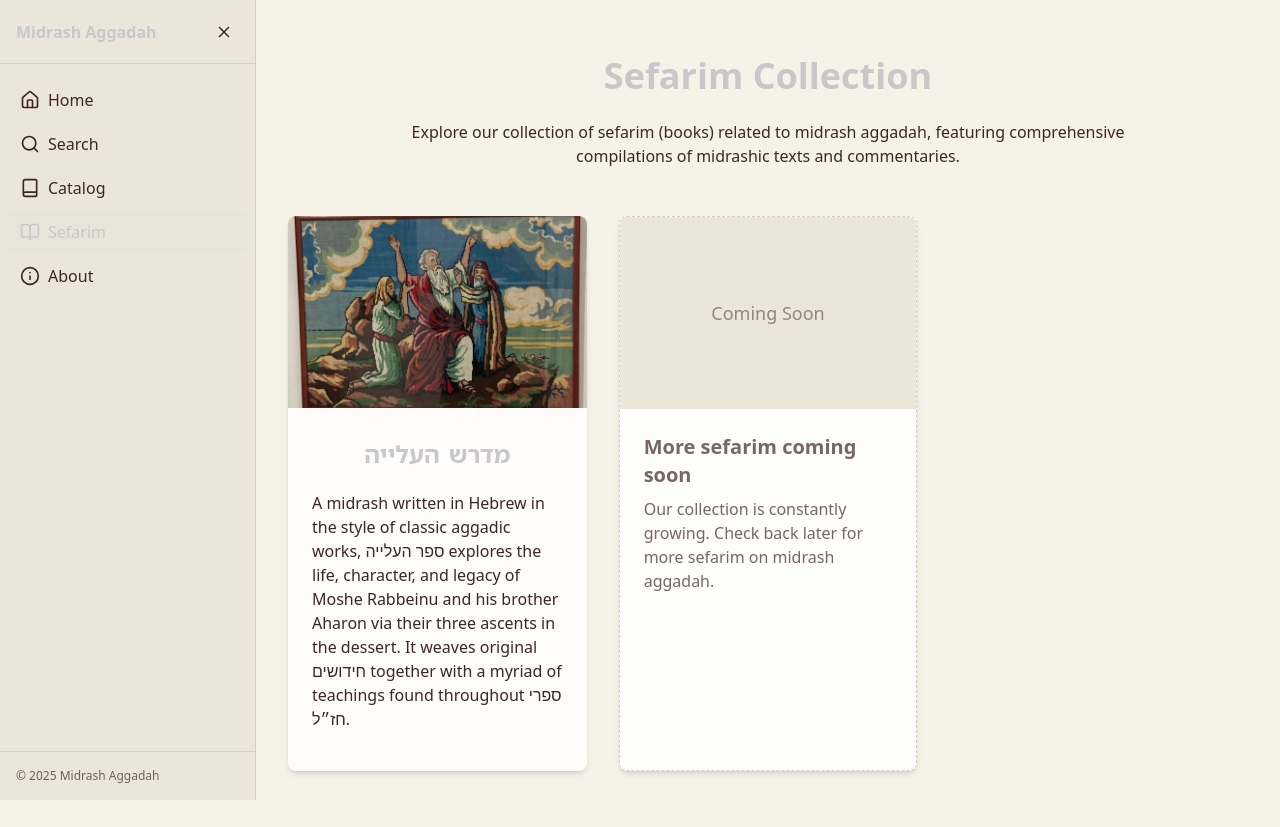
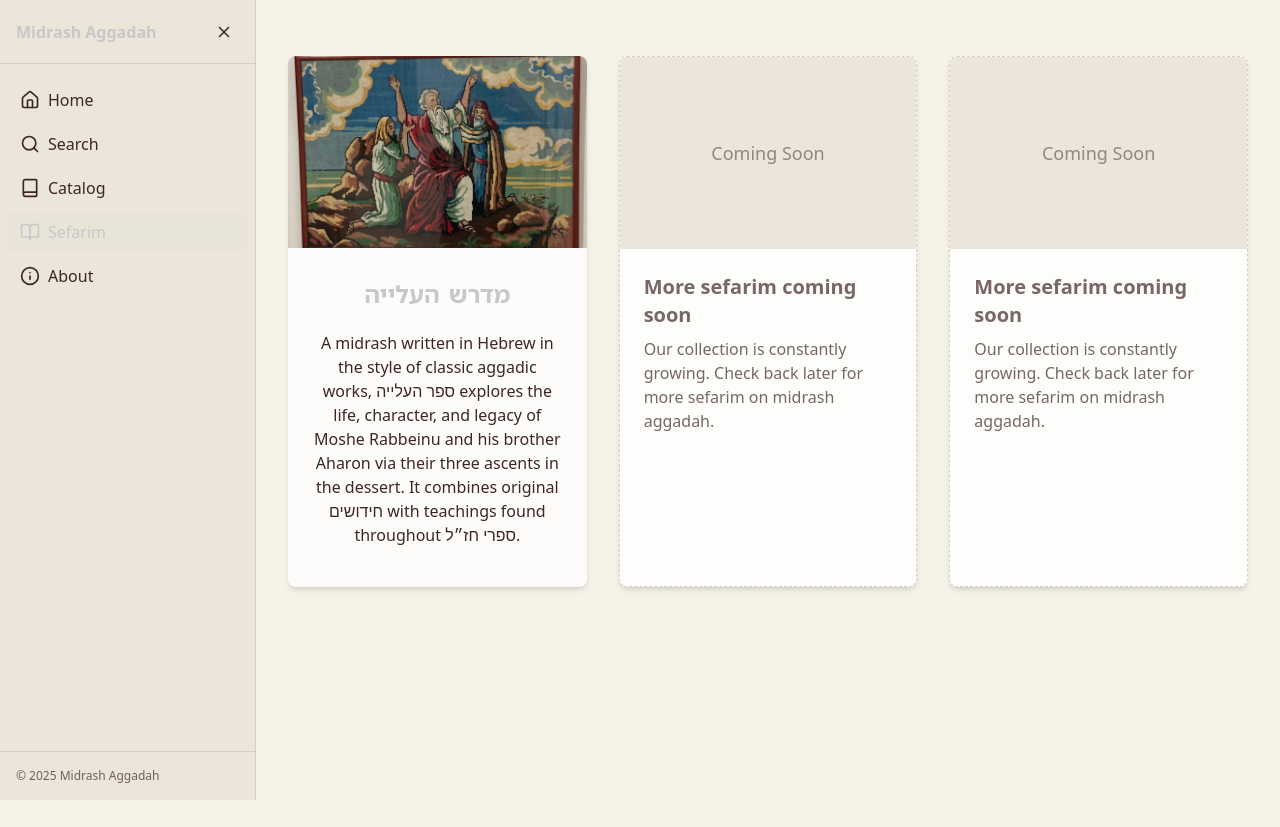
Before and after one commit to ronnahshon/aggadah-shiurim-website, a React (Vite) app: page /sefarim in a window 1280 px wide. After the commit the page ends 800 px from the top, so only its background shows below. Built offline with nearby package versions, Linux system fonts and the light colour scheme; a web font is replaced by a local one.

Commit message:
Update sefarim page

```diff
--- a/src/pages/SefarimPage.tsx
+++ b/src/pages/SefarimPage.tsx
@@ -6,14 +6,6 @@ const SefarimPage: React.FC = () => {
   return (
     <div className="min-h-screen py-8">
       <div className="content-container">
-        <h1 className="text-3xl md:text-4xl font-bold mb-6 text-center text-biblical-burgundy hidden md:block">
-          Sefarim Collection
-        </h1>
-
-        <p className="max-w-3xl mx-auto text-center mb-12 text-biblical-brown">
-          Explore our collection of sefarim (books) related to midrash aggadah, featuring comprehensive compilations of midrashic texts and commentaries.
-        </p>
-
         <div className="grid grid-cols-1 md:grid-cols-2 lg:grid-cols-3 gap-8">
           {/* Midrashim about Moshe Rabbeinu */}
           <Link
@@ -31,13 +23,28 @@ const SefarimPage: React.FC = () => {
               <h2 className="text-2xl font-bold mb-4 text-biblical-burgundy text-center font-hebrew">
                 מדרש העלייה
               </h2>
-              <p className="text-biblical-brown mb-4">
-                A midrash written in Hebrew in the style of classic aggadic works, ספר העלייה explores the life, character, and legacy of Moshe Rabbeinu and his brother Aharon via their three ascents in the dessert. It weaves original חידושים together with a myriad of teachings found throughout ספרי חז״ל.
+              <p className="text-biblical-brown mb-4 text-center">
+                A midrash written in Hebrew in the style of classic aggadic works, ספר העלייה explores the life, character, and legacy of Moshe Rabbeinu and his brother Aharon via their three ascents in the dessert. It combines original חידושים with teachings found throughout ספרי חז״ל.
               </p>
             </div>
           </Link>
 
           {/* Future sefarim can be added here */}
+          <div className="bg-white/80 rounded-lg shadow-md overflow-hidden border border-dashed border-parchment-dark">
+            <div className="h-48 bg-parchment flex items-center justify-center">
+              <span className="text-biblical-brown/50 text-lg font-medium">Coming Soon</span>
+            </div>
+            <div className="p-6">
+              <h2 className="text-xl font-semibold mb-2 text-biblical-brown/70">
+                More sefarim coming soon
+              </h2>
+              <p className="text-biblical-brown/70">
+                Our collection is constantly growing. Check back later for more sefarim on midrash aggadah.
+              </p>
+            </div>
+          </div>
+
+          {/* Additional placeholder container */}
           <div className="bg-white/80 rounded-lg shadow-md overflow-hidden border border-dashed border-parchment-dark">
             <div className="h-48 bg-parchment flex items-center justify-center">
               <span className="text-biblical-brown/50 text-lg font-medium">Coming Soon</span>
```
